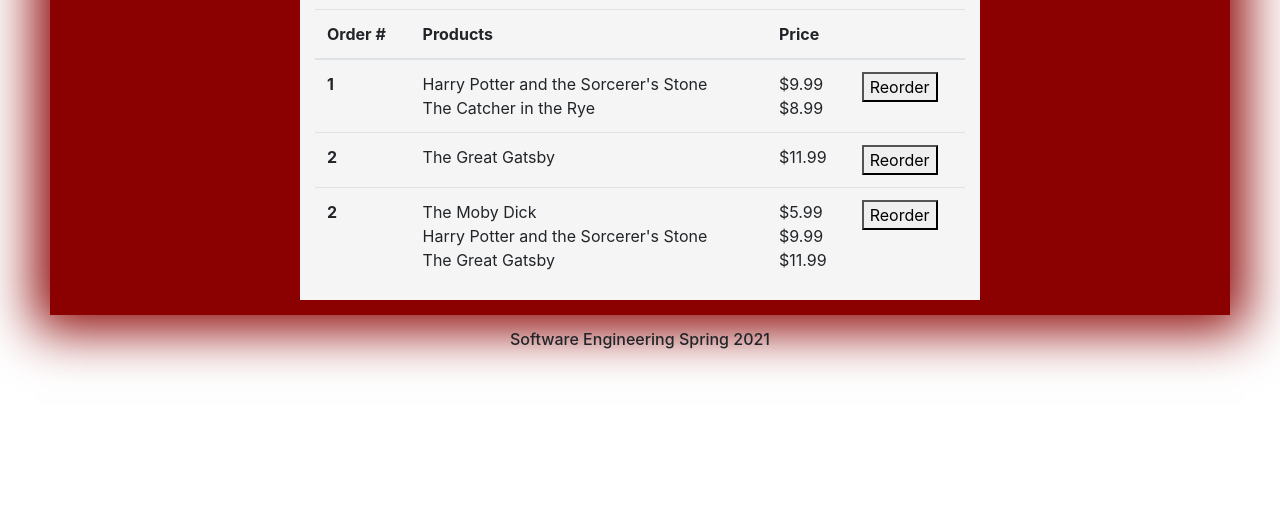
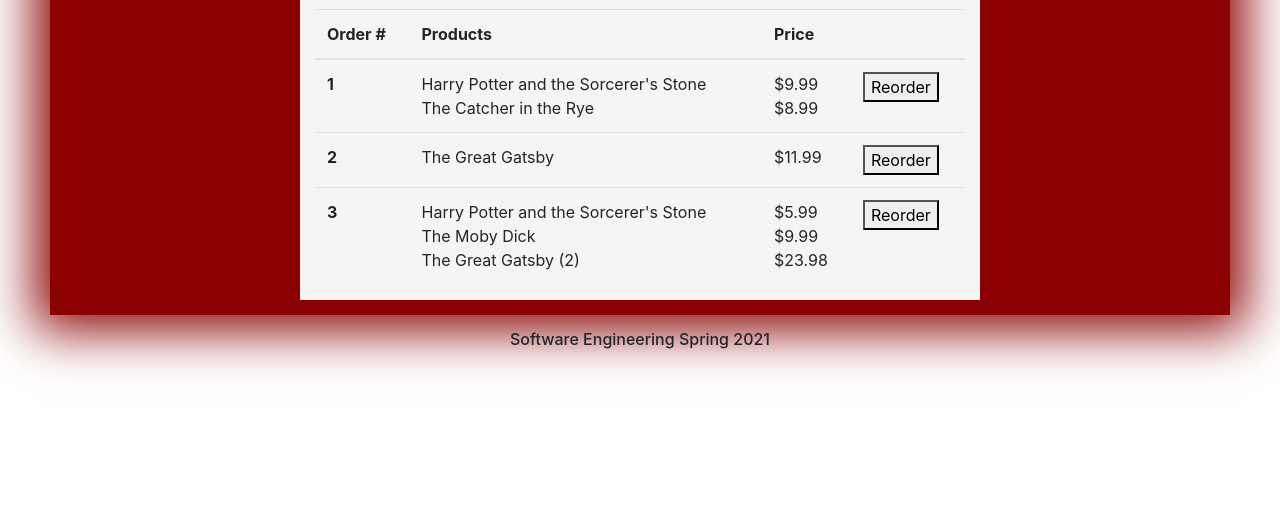
Before and after one commit to dseeler/bookaholics, a Django app: page /order_history in a window 1280 px wide. Shown: the part 168-692 px from the top of the page. Run offline with Django 3.2, Linux system fonts and the light colour scheme; some libraries are stand-ins or nearby versions.

Commit message:
Linked things together and stuff idk

```diff
--- a/django_project/bookstore/templates/bookstore/checkout.html
+++ b/django_project/bookstore/templates/bookstore/checkout.html
@@ -76,7 +76,7 @@
               <h6 class="my-0">The Great Gatsby</h6>
               <small class="text-muted">Quantity: 2</small>
             </div>
-            <span class="text-muted">$11.99</span>
+            <span class="text-muted">$23.98</span>
           </li>
           <li class="list-group-item d-flex justify-content-between bg-light">
             <div class="text-success">
@@ -287,7 +287,7 @@
 
           <hr class="my-4">
 
-          <button class="w-100 btn btn-primary btn-lg bg-dark" type="submit" style="margin-bottom:15px;">Continue to checkout</button>
+          <button class="w-100 btn btn-primary btn-lg bg-dark" type="submit" style="margin-bottom:15px;"><a href="/order_history" style="color:black; text-decoration: none;">Place Order</a></button>
         </form>
       </div>
     </div>
--- a/django_project/bookstore/templates/bookstore/order_history.html
+++ b/django_project/bookstore/templates/bookstore/order_history.html
@@ -30,10 +30,10 @@
         <td><button>Reorder</button></td>
       </tr>
       <tr>
-        <th scope="row">2</th>
-        <td>The Moby Dick<br>Harry Potter and the Sorcerer's Stone<br>The Great Gatsby</td>
-        <td>$5.99<br>$9.99<br>$11.99</td>
-        <td><button>Reorder</button></td>
+        <th scope="row">3</th>
+        <td>Harry Potter and the Sorcerer's Stone<br>The Moby Dick<br>The Great Gatsby (2)</td>
+        <td>$5.99<br>$9.99<br>$23.98</td>
+        <td><a href="/shopping_cart"><button>Reorder</button></a></td>
       </tr>
     </tbody>
   </table>
```
